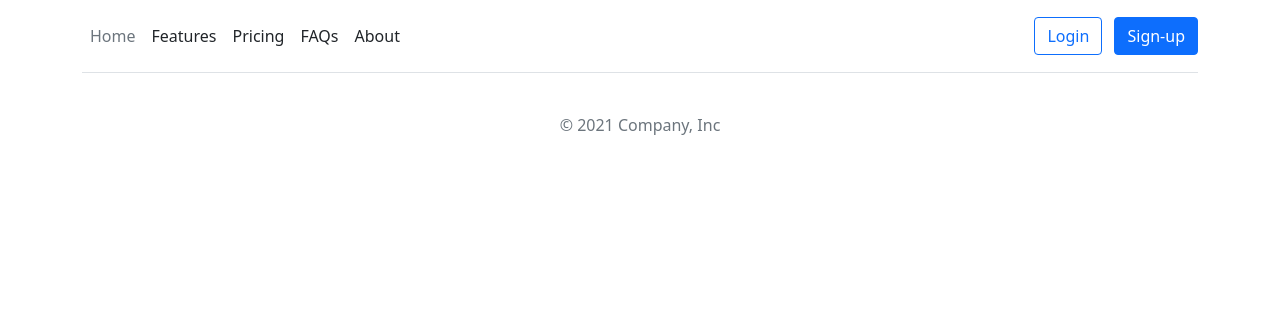
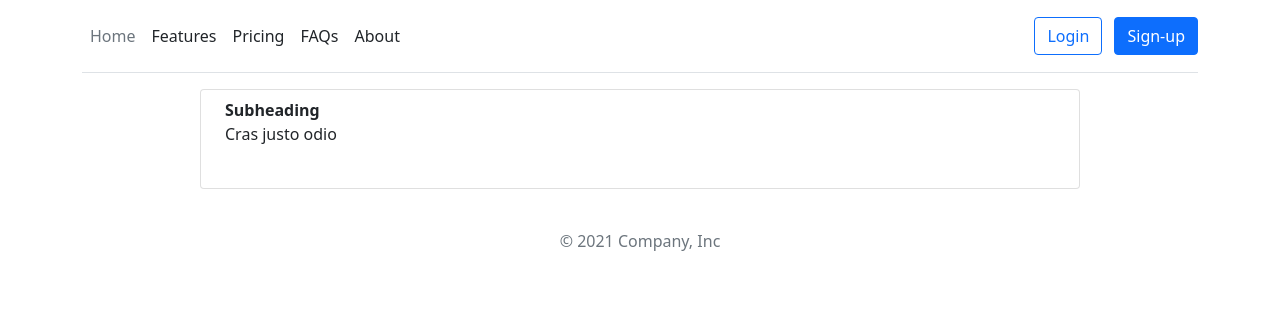
Before and after one commit to BelyashMatvey/my_site, a Flask app: page / in a window 1280 px wide. Shown: the top 333 px of the page. Run offline with Flask 2, Linux system fonts and the light colour scheme.

Commit message:
prepared database of list and better layout

```diff
--- a/app.py
+++ b/app.py
@@ -1,17 +1,24 @@
 from flask import Flask,render_template,url_for
-
+from flask_sqlalchemy import SQLAlchemy
+from datetime import datetime
 app = Flask(__name__)
-
-
+app.config['SQLALCHEMY_DATABASE_URI']='sqlite:///site.db'
+db=SQLAlchemy(app)
+class Article(db.Model):
+    id=db.Column(db.Integer,primary_key=True,nullable=False)
+    name_music=db.Column(db.String(100),primary_key=True,nullable=False)
+    name=db.Column(db.String(50),primary_key=True,nullable=False)
+    date=db.Column(db.DateTime,default=datetime.utcnow)
+    mark=db.Column(db.Float,nullable=False)
+    number=db.Column(db.Integer,primary_key=True,nullable=False)
+    def __repr__(self):
+        return '<Article %r>'%self.id
 @app.route('/')
 @app.route('/home')
 def home():  # put application's code here
     return render_template('index.html')
-
-
-@app.route('/user/<string:name>/<int:id>')
-def index2(name,id):
-    return render_template('user.html')
-
+@app.route('/create-article')
+def create_article():
+    return render_template('create-article.html')
 if __name__ == '__main__':
     app.run(debug=True)
--- a/static/main.css
+++ b/static/main.css
@@ -0,0 +1,8 @@
+.otstup{
+    margin-left: 200px;
+    margin-right: 200px;
+}
+.element-list{
+    height: 100px;
+    border-radius: 10px;
+}
--- a/templates/index.html
+++ b/templates/index.html
@@ -4,5 +4,14 @@
     <title>Main Page</title>
 {% endblock %}
 {% block body %}
-    <div conta
+    <div class="otstup">
+    <div class="list-group list-group-vertical justify-content-center">
+        <li class="list-group-item d-flex justify-content-between align-items-start element-list">
+            <div class="ms-2 me-auto">
+                <div class="fw-bold">Subheading</div>
+                Cras justo odio
+            </div>
+        </li>
+    </div>
+    </div>
 {% endblock %}
```
Also changed, not shown: templates/create-article.html (added, +11 -0 lines).
